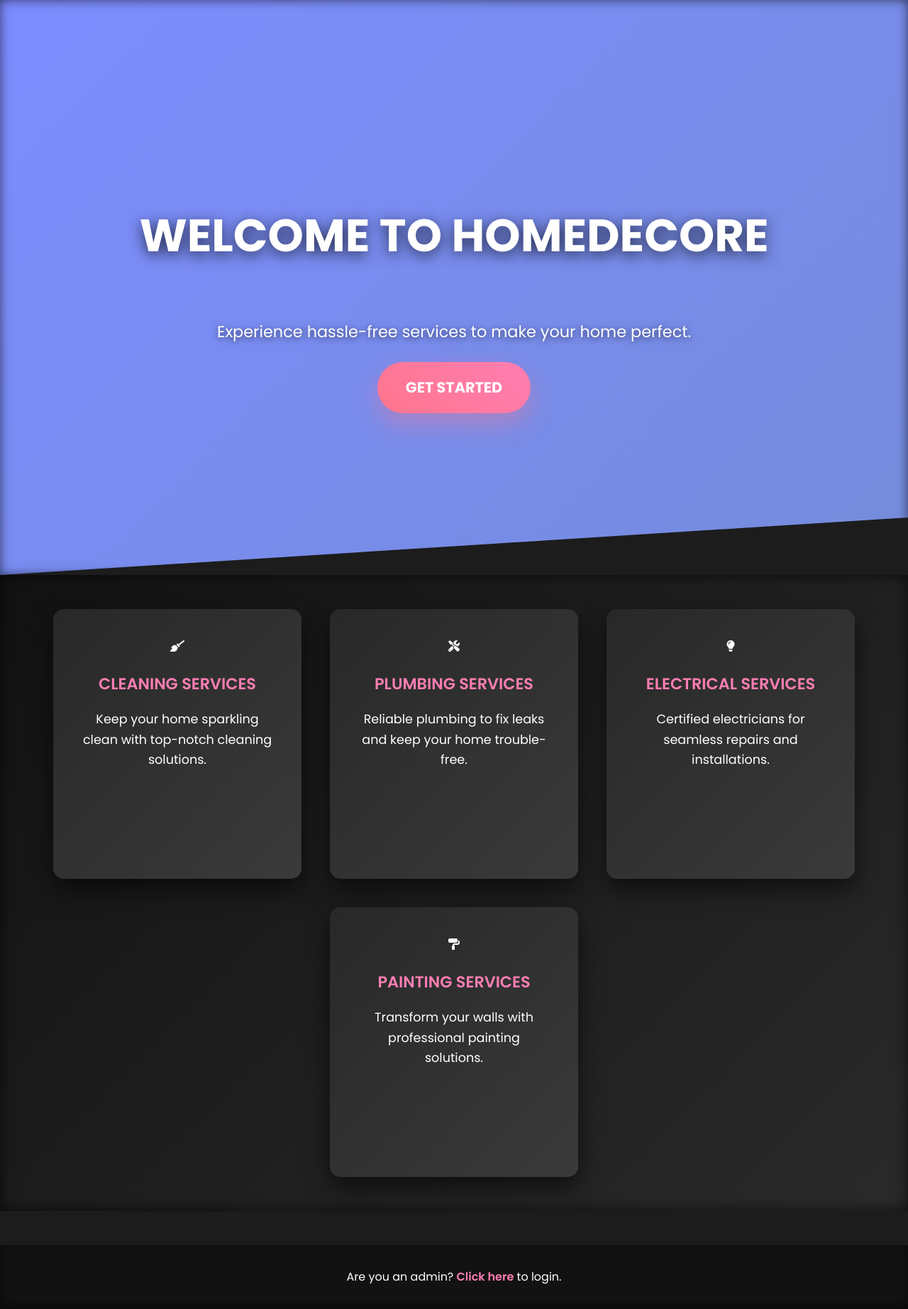
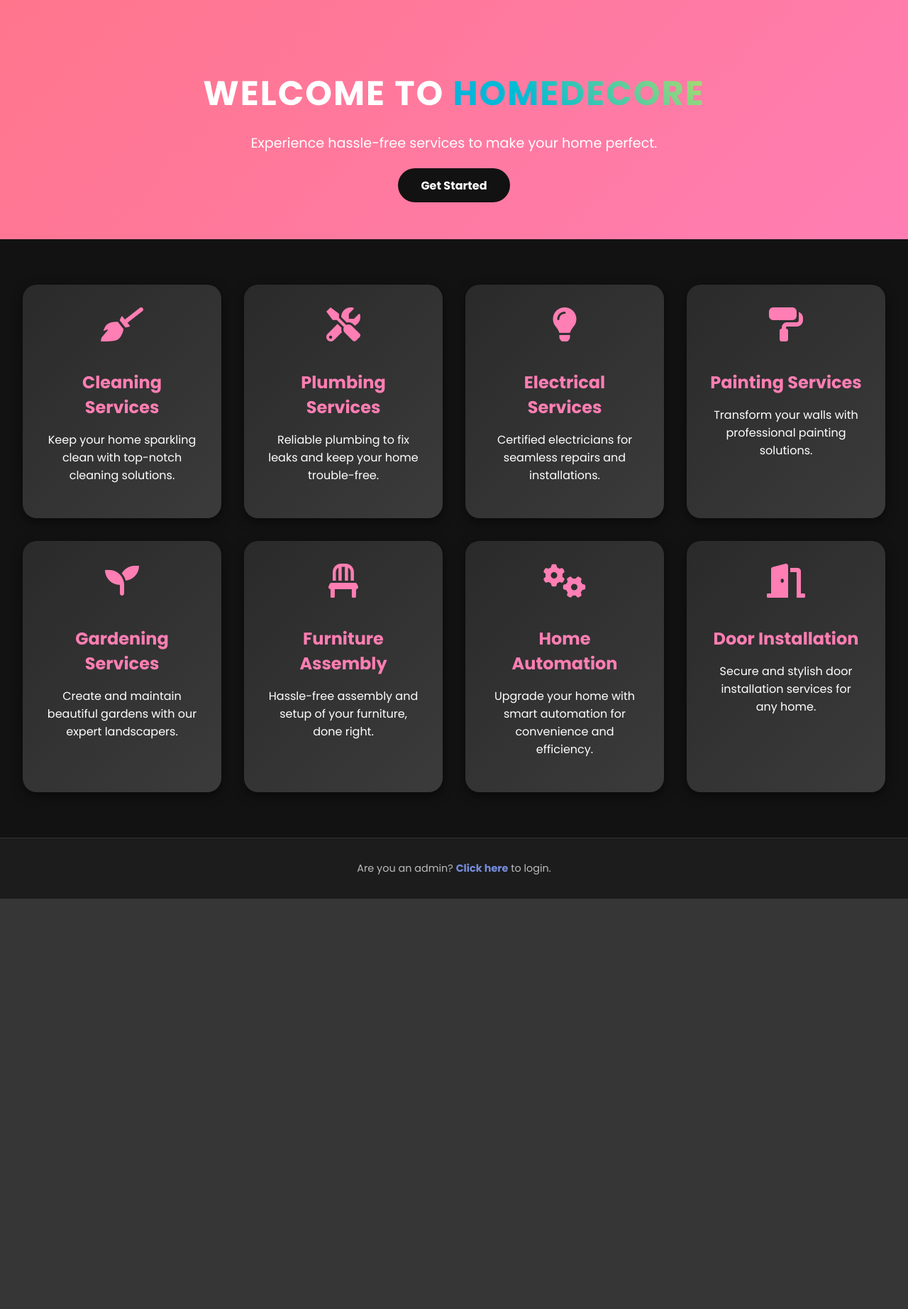
Before and after one commit to yogirajbshinde21/Home-Decore-Flask-Application, a Flask app: page / in a window 1280 px wide. Shown: the whole page at 71% size. After the commit the page ends 1266 px from the top, so only its background shows below. Run offline with Flask 3, Linux system fonts and the light colour scheme; some libraries are stand-ins or nearby versions.

Commit message:
updated the user interface of index.html to make it better

```diff
--- a/static/css/navbar.css
+++ b/static/css/navbar.css
@@ -259,7 +259,7 @@
     font-size: 1.2rem;
     color: white;
     box-shadow: 0 10px 20px rgba(0, 0, 0, 0.35); /* Deeper shadow for pop-out effect */
-    animation: popIn 0.7s cubic-bezier(0.165, 0.84, 0.44, 1) forwards, fadeOut 6s ease forwards; /* Updated delay */
+    animation: popIn 0.7s cubic-bezier(0.165, 0.84, 0.44, 1) forwards, fadeOut 10s ease forwards; /* Updated delay */
     overflow: hidden;
     backdrop-filter: blur(5px); /* Frosted glass effect */
 }
--- a/templates/index.html
+++ b/templates/index.html
@@ -8,164 +8,167 @@
     <link href="https://fonts.googleapis.com/css2?family=Poppins:wght@400;600;700&display=swap" rel="stylesheet">
     <!-- Font Awesome Icons -->
     <link href="https://cdnjs.cloudflare.com/ajax/libs/font-awesome/6.0.0-beta3/css/all.min.css" rel="stylesheet">
-    <!-- External Styles -->
     <style>
+        /* General Styles */
         body {
             font-family: 'Poppins', sans-serif;
             margin: 0;
             padding: 0;
             overflow-x: hidden;
-            background: #1c1c1c;
+            background: #121212;
             color: #fff;
-            line-height: 1.6;
         }
 
         .hero {
-            display: flex;
-            align-items: center;
-            justify-content: center;
-            flex-direction: column;
-            height: 100vh;
+            text-align: center;
+            padding: 4rem 2rem;
             background: linear-gradient(135deg, #ff758c, #ff7eb3);
-            animation: animateBG 20s ease-in-out infinite;
-            clip-path: polygon(0 0, 100% 0, 100% 90%, 0% 100%);
-            text-align: center;
-            padding-top: 10px;
-            box-shadow: inset 0 0 15px rgba(0, 0, 0, 0.6);
-        }
-
-        @keyframes animateBG {
-            0% { background: linear-gradient(135deg, #ff758c, #ff7eb3); }
-            50% { background: linear-gradient(135deg, #7c8cff, #758cdb); }
-            100% { background: linear-gradient(135deg, #ff758c, #ff7eb3); }
+            position: relative;
+            overflow: hidden;
         }
 
         .hero h1 {
-            font-size: 4rem;
+            font-size: 3rem;
+            margin-bottom: 1rem;
             text-transform: uppercase;
-            text-shadow: 0 5px 20px rgba(0, 0, 0, 0.7);
-            animation: fadeIn 1s ease-out;
+            letter-spacing: 2px;
+        }
+
+        .hero h1 span {
+            color: transparent;
+            background: linear-gradient(45deg, #4caf50, #2196f3, #00bcd4, #ffeb3b); /* Contrast colors */
+            background-size: 300% 300%;
+            -webkit-background-clip: text;
+            animation: gradientAnimation 5s ease infinite;
+        }
+
+        .hero h1 span:first-of-type {
+            color: #fff; /* Make "Welcome to" white */
+            background: none; /* Remove gradient for "Welcome to" */
         }
 
         .hero p {
-            font-size: 1.4rem;
-            margin: 1.5rem 0;
-            animation: fadeIn 2s ease-out;
-            font-weight: 500;
-            text-shadow: 0 2px 10px rgba(0, 0, 0, 0.6);
+            font-size: 1.2rem;
+            margin-bottom: 2rem;
         }
 
-        .btn-primary {
-            display: inline-block;
-            padding: 1.2rem 2.5rem;
-            font-size: 1.3rem;
-            font-weight: 700;
+        .hero .btn-primary {
+            padding: 0.8rem 2rem;
+            background: #121212;
             color: #fff;
-            border: none;
-            border-radius: 50px;
-            box-shadow: 0 15px 35px rgba(255, 117, 140, 0.4);
-            text-transform: uppercase;
+            border-radius: 30px;
             text-decoration: none;
-            transition: transform 0.3s ease, box-shadow 0.3s ease, background 0.3s ease;
-            background: linear-gradient(45deg, #7c8cff, #758cdb);
-            animation: animateButton 20s ease-in-out infinite;
+            font-weight: bold;
+            transition: background 0.3s ease;
         }
 
-        @keyframes animateButton {
-            0% { background: linear-gradient(45deg, #7c8cff, #758cdb); }
-            50% { background: linear-gradient(45deg, #ff758c, #ff7eb3); }
-            100% { background: linear-gradient(45deg, #7c8cff, #758cdb); }
+        .hero .btn-primary:hover {
+            background: #333;
         }
 
-        .btn-primary:hover {
-            transform: translateY(-5px);
-            box-shadow: 0 25px 50px rgba(255, 117, 140, 0.7);
-            background: linear-gradient(45deg, #ff758c, #ff7eb3);
+        /* Background animation */
+        .hero::after {
+            content: '';
+            position: absolute;
+            top: -50%;
+            left: -50%;
+            width: 200%;
+            height: 200%;
+            background: radial-gradient(circle, rgba(255, 126, 179, 0.2), transparent);
+            animation: animate-bg 5s linear infinite;
+            z-index: -1;
         }
 
-        @keyframes fadeIn {
-            from { opacity: 0; transform: translateY(20px); }
-            to { opacity: 1; transform: translateY(0); }
+        @keyframes animate-bg {
+            0% {
+                transform: rotate(0deg);
+            }
+            100% {
+                transform: rotate(360deg);
+            }
+        }
+
+        /* Gradient Animation */
+        @keyframes gradientAnimation {
+            0% {
+                background-position: 0% 50%;
+            }
+            50% {
+                background-position: 100% 50%;
+            }
+            100% {
+                background-position: 0% 50%;
+            }
         }
 
         .features-section {
-            display: flex;
-            flex-wrap: wrap;
-            justify-content: center;
-            gap: 2.5rem;
-            padding: 3rem 1rem;
-            background: linear-gradient(135deg, #121212, #2a2a2a);
-            box-shadow: inset 0 0 20px rgba(0, 0, 0, 0.7);
+            display: grid;
+            grid-template-columns: repeat(auto-fit, minmax(270px, 1fr));
+            gap: 2rem;
+            padding: 4rem 2rem;
         }
 
         .feature-card {
-            background: linear-gradient(135deg, #282828, #3a3a3a);
-            width: 270px;
-            height: 300px;
-            padding: 2.5rem;
-            border-radius: 15px;
-            color: #fff;
+            background: linear-gradient(135deg, #2a2a2a, #3b3b3b);
+            padding: 2rem;
+            border-radius: 20px;
             text-align: center;
-            box-shadow: 0 15px 35px rgba(0, 0, 0, 0.6);
-            transition: transform 0.4s, box-shadow 0.4s;
-            position: relative;
-            overflow: hidden;
-            cursor: pointer;
+            transition: transform 0.3s ease, box-shadow 0.3s ease;
+            box-shadow: 0 5px 15px rgba(0, 0, 0, 0.5);
         }
 
         .feature-card:hover {
-            transform: translateY(-15px);
-            box-shadow: 0 20px 45px rgba(0, 0, 0, 0.8);
+            transform: translateY(-10px) scale(1.05);
+            box-shadow: 0 10px 25px rgba(255, 126, 179, 0.6);
         }
 
         .feature-card i {
-            font-size: 4rem;
-            margin-bottom: 1.2rem;
-            color: #ff7eb3;
-            transition: transform 0.3s ease;
-        }
-
-        .feature-card:hover i {
-            transform: scale(1.2);
-        }
-
-        .feature-card h3 {
-            font-size: 1.4rem;
-            font-weight: 600;
-            text-transform: uppercase;
+            font-size: 3rem;
             margin-bottom: 1rem;
             color: #ff7eb3;
         }
 
-        .feature-card p {
-            font-size: 1.1rem;
-            font-weight: 500;
+        .feature-card h3 {
+            margin-bottom: 1rem;
+            font-size: 1.5rem;
+            color: #ff7eb3;
         }
 
         .footer {
             text-align: center;
-            padding: 2rem 1rem;
-            background: #121212;
-            color: #fff;
-            margin-top: 3rem;
-            box-shadow: inset 0 -5px 15px rgba(0, 0, 0, 0.5);
+            padding: 2rem;
+            background: #1c1c1c;
+            border-top: 1px solid #333;
+            color: #bbb;
+            font-size: 0.9rem;
         }
 
         .footer a {
-            color: #ff7eb3;
+            color: #758cdb;
             text-decoration: none;
-            font-weight: 600;
-            transition: color 0.3s;
+            font-weight: bold;
         }
 
         .footer a:hover {
-            color: #ffffff;
+            text-decoration: underline;
+        }
+
+        /* Scroll Animation */
+        .feature-card.active {
+            opacity: 1;
+            transform: translateY(0);
+            transition: opacity 0.8s ease, transform 0.8s ease;
+        }
+
+        .feature-card {
+            opacity: 0;
+            transform: translateY(50px);
         }
     </style>
 </head>
 <body>
     <div class="hero">
-        <h1>Welcome to HomeDecore</h1>
+        <h1><span>Welcome to </span><span>HomeDecore</span></h1>
         <p>Experience hassle-free services to make your home perfect.</p>
         <a href="/login" class="btn-primary">Get Started</a>
     </div>
@@ -191,13 +194,48 @@
             <h3>Painting Services</h3>
             <p>Transform your walls with professional painting solutions.</p>
         </div>
+        <div class="feature-card">
+            <i class="fas fa-seedling"></i>
+            <h3>Gardening Services</h3>
+            <p>Create and maintain beautiful gardens with our expert landscapers.</p>
+        </div>
+        <div class="feature-card">
+            <i class="fas fa-chair"></i>
+            <h3>Furniture Assembly</h3>
+            <p>Hassle-free assembly and setup of your furniture, done right.</p>
+        </div>
+        <!-- New Feature Cards -->
+        <div class="feature-card">
+            <i class="fas fa-cogs"></i>
+            <h3>Home Automation</h3>
+            <p>Upgrade your home with smart automation for convenience and efficiency.</p>
+        </div>
+        <div class="feature-card">
+            <i class="fas fa-door-open"></i>
+            <h3>Door Installation</h3>
+            <p>Secure and stylish door installation services for any home.</p>
+        </div>
     </div>
 
     <div class="footer">
         Are you an admin? <a href="/admin_login_page">Click here</a> to login.
     </div>
 
-    <!-- FontAwesome -->
-    <script src="https://cdnjs.cloudflare.com/ajax/libs/font-awesome/6.0.0-beta3/js/all.min.js"></script>
+    <script>
+        // Scroll Animation Script
+        const cards = document.querySelectorAll('.feature-card');
+
+        const observer = new IntersectionObserver(entries => {
+            entries.forEach(entry => {
+                if (entry.isIntersecting) {
+                    entry.target.classList.add('active');
+                }
+            });
+        }, { threshold: 0.2 });
+
+        cards.forEach(card => {
+            observer.observe(card);
+        });
+    </script>
 </body>
 </html>
```
Also changed, not shown: 1 other file.
